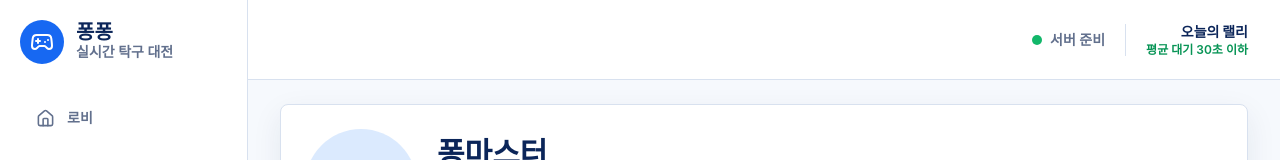
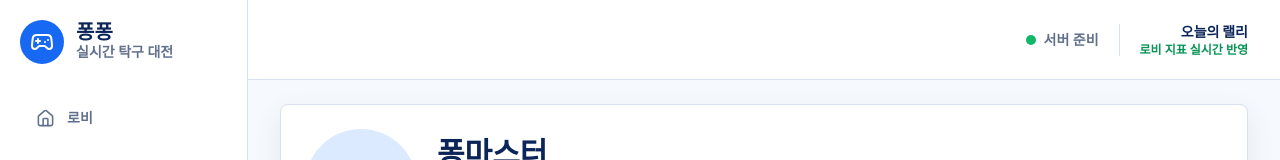
Before and after one commit to woopinbell/pong-pong, a Next.js app in the folder apps/web/: page /profile/1 in a window 1280 px wide. Shown: the top 160 px of the page. Built offline with nearby package versions, Linux system fonts and the light colour scheme; no server answers.

Commit message:
fix(web): 내비게이션 사용자 상태 표현 개선

```diff
--- a/apps/web/src/components/AppShell.tsx
+++ b/apps/web/src/components/AppShell.tsx
@@ -65,7 +65,7 @@ export function AppShell({ children }: { children: React.ReactNode }) {
           <div className="h-8 w-px bg-line" />
           <div className="text-right">
             <div className="text-sm font-black text-ink">오늘의 랠리</div>
-            <div className="text-xs font-semibold text-green-600">평균 대기 30초 이하</div>
+            <div className="text-xs font-semibold text-green-600">로비 지표 실시간 반영</div>
           </div>
         </header>
         <div className="mx-auto max-w-[1220px] px-4 py-6 sm:px-6 lg:px-8">{children}</div>
```
